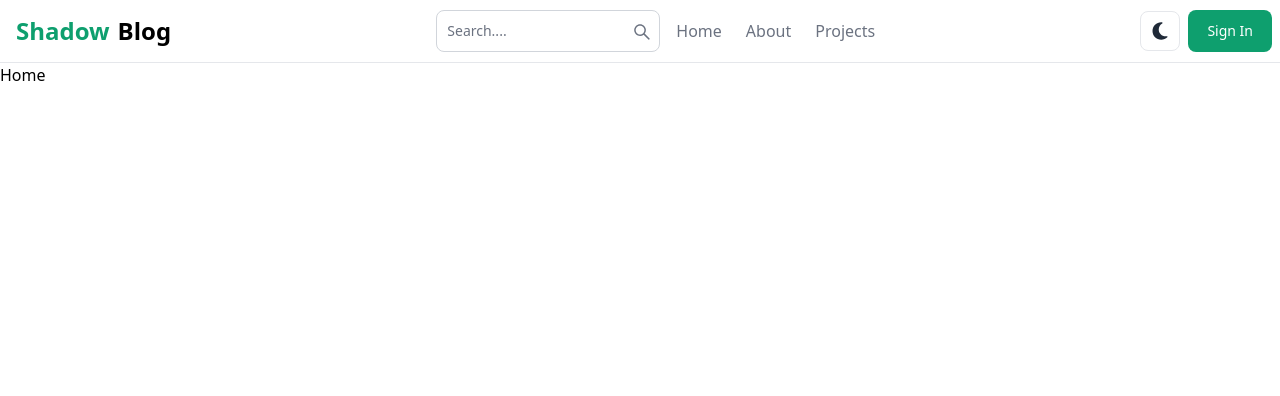
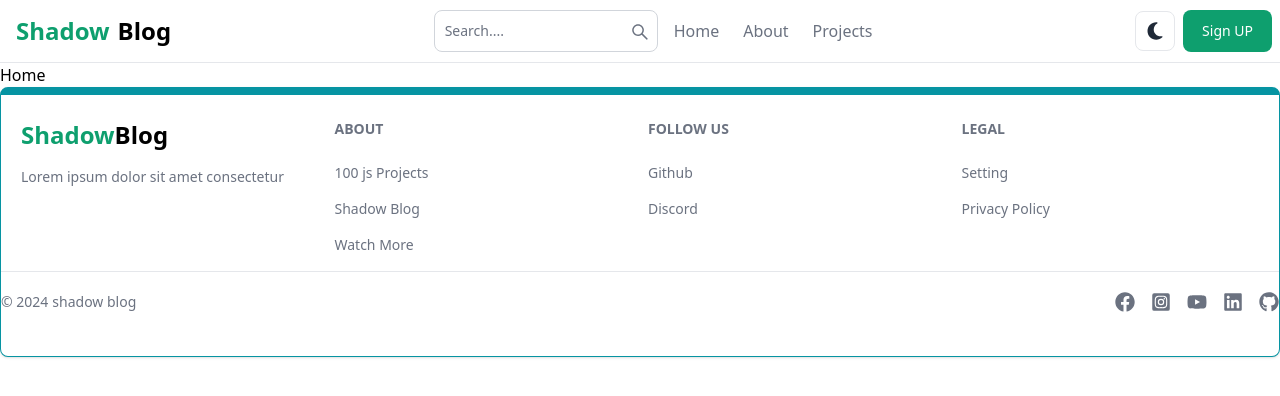
Before and after one commit to NazmulHasan68/mern-blog, a React (Vite) app in the folder client/: page / in a window 1280 px wide. Shown: the top 396 px of the page. Built offline with nearby package versions, Linux system fonts and the light colour scheme.

Commit message:
create and add Footer component

```diff
--- a/client/src/App.jsx
+++ b/client/src/App.jsx
@@ -7,6 +7,7 @@ import Dashboard from "./pages/Dashboard";
 import Projects from "./pages/Projects";
 import Error from "./pages/Error";
 import Header from "./components/Header";
+import FooterComponent from "./components/Footer";
 function App() {
   return (
     <BrowserRouter>
@@ -21,6 +22,7 @@ function App() {
         <Route path="/projects" element={<Projects/>}/>
         <Route path="/*" element={<Error/>}/>
       </Routes>
+      <FooterComponent/>
     </BrowserRouter>
   )
 }
--- /dev/null
+++ b/client/src/components/Footer.jsx
@@ -0,0 +1,76 @@
+import { Footer } from "flowbite-react";
+import { Link } from "react-router-dom";
+
+
+import { FaFacebook } from "react-icons/fa";
+import { FaInstagramSquare } from "react-icons/fa";
+import { FaYoutube } from "react-icons/fa";
+import { FaLinkedin } from "react-icons/fa";
+import { FaGithub } from "react-icons/fa";
+
+
+export default function FooterComponent() {
+  return (
+    <Footer className="border border-t-8 border-teal-500">
+      <div className="w-full max-w-7xl mx-auto py-2">
+        <div className="grid grid-cols-2 gap-3 sm:grid-cols-4 sm:gap-4 mt-4 mx-auto px-5 items-start">
+          <div className="mt-0">
+            <Link to="/"className="self-center whitespace-nowrap font-semibold dark:text-white text-xl sm:text-2xl">
+              <span className=" py-1 text-green-500 text-shadow-xl rounded">
+                Shadow
+              </span>
+                Blog
+            </Link>
+            <p className="text-gray-500 text-sm mt-4">Lorem ipsum dolor sit amet consectetur </p>
+          </div>
+          <div>
+            <Footer.Title title="About"/>
+            <Footer.LinkGroup col>
+              <Footer.Link href="https://www.100jsprojects.com" target="_blank" rel="noopener noreferrer">
+                100 js Projects
+              </Footer.Link>
+              <Footer.Link href="/about" target="_blank" rel="noopener noreferrer">
+                Shadow Blog
+              </Footer.Link>
+              <Footer.Link href="#" target="_blank" rel="noopener noreferrer">
+                Watch More
+              </Footer.Link>
+            </Footer.LinkGroup>
+          </div>
+          <div>
+            <Footer.Title title="Follow us"/>
+            <Footer.LinkGroup col>
+              <Footer.Link href="https://github.com/NazmulHasan68" target="_blank" rel="noopener noreferrer">
+                Github
+              </Footer.Link>
+              <Footer.Link href="https://github.com/NazmulHasan68" target="_blank" rel="noopener noreferrer">
+                Discord
+              </Footer.Link>
+            </Footer.LinkGroup>
+          </div>
+          <div>
+            <Footer.Title title="LEGAL"/>
+            <Footer.LinkGroup col>
+              <Footer.Link href="https://github.com/NazmulHasan68" target="_blank" rel="noopener noreferrer">
+                Setting
+              </Footer.Link>
+              <Footer.Link href="#" target="_blank" rel="noopener noreferrer">
+                Privacy Policy
+              </Footer.Link>
+            </Footer.LinkGroup>
+          </div>
+        </div>
+        <div className="w-full flex sm:items-center sm:justify-between justify-center gap-10 border-t my-4 py-5">
+          <Footer.Copyright href="#" by="shadow blog" year={new Date().getFullYear()}/>
+          <div className="flex gap-4">
+            <Footer.Icon href="#" icon={FaFacebook}/>
+            <Footer.Icon href="#" icon={FaInstagramSquare}/>
+            <Footer.Icon href="#" icon={FaYoutube}/>
+            <Footer.Icon href="#" icon={FaLinkedin}/>
+            <Footer.Icon href="#" icon={FaGithub}/>
+          </div>
+        </div>
+      </div>
+    </Footer>
+  )
+}
--- a/client/src/components/Header.jsx
+++ b/client/src/components/Header.jsx
@@ -42,7 +42,7 @@ export default function Header() {
           <FaMoon className="text-gray-800" size={20}/>
         </Button>
         <Link to='/sign-up'>
-            <Button className="bg-green-500 hover:bg-green-600 text-sm">Sign In</Button>
+            <Button className="bg-green-500 hover:bg-green-600 text-sm">Sign UP</Button>
         </Link>
         <Navbar.Toggle />
       </div>
```
Also changed, not shown: 1 other file (tests, documents, lock files or other folders).
